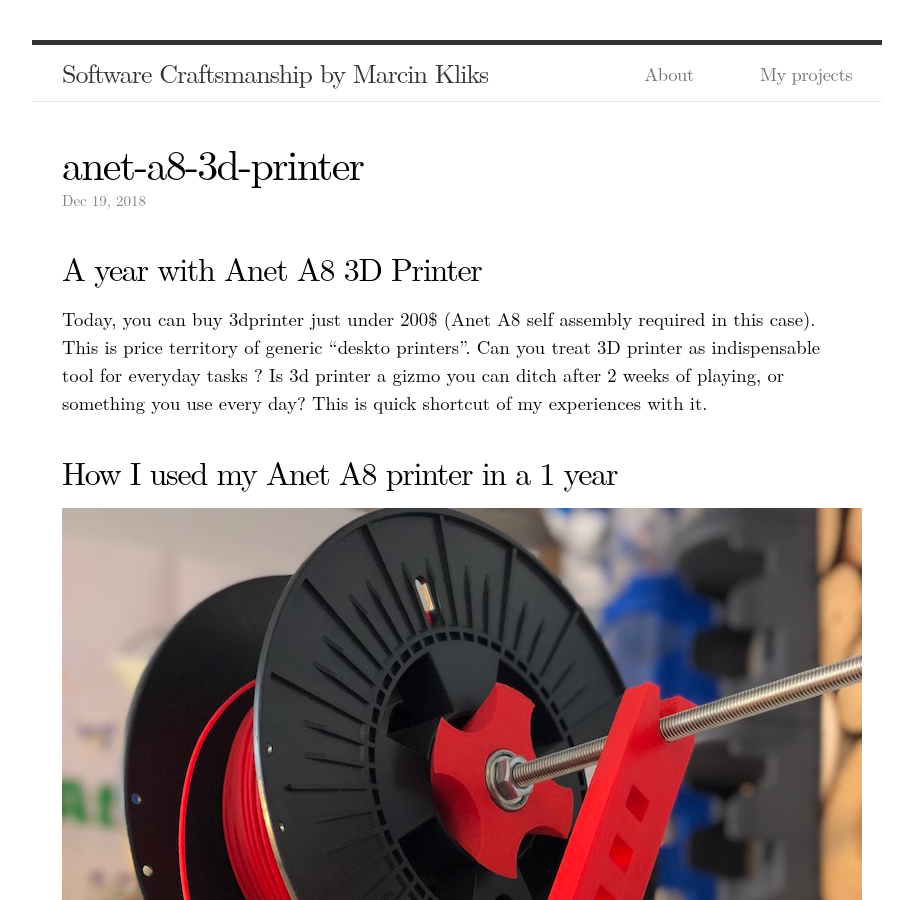
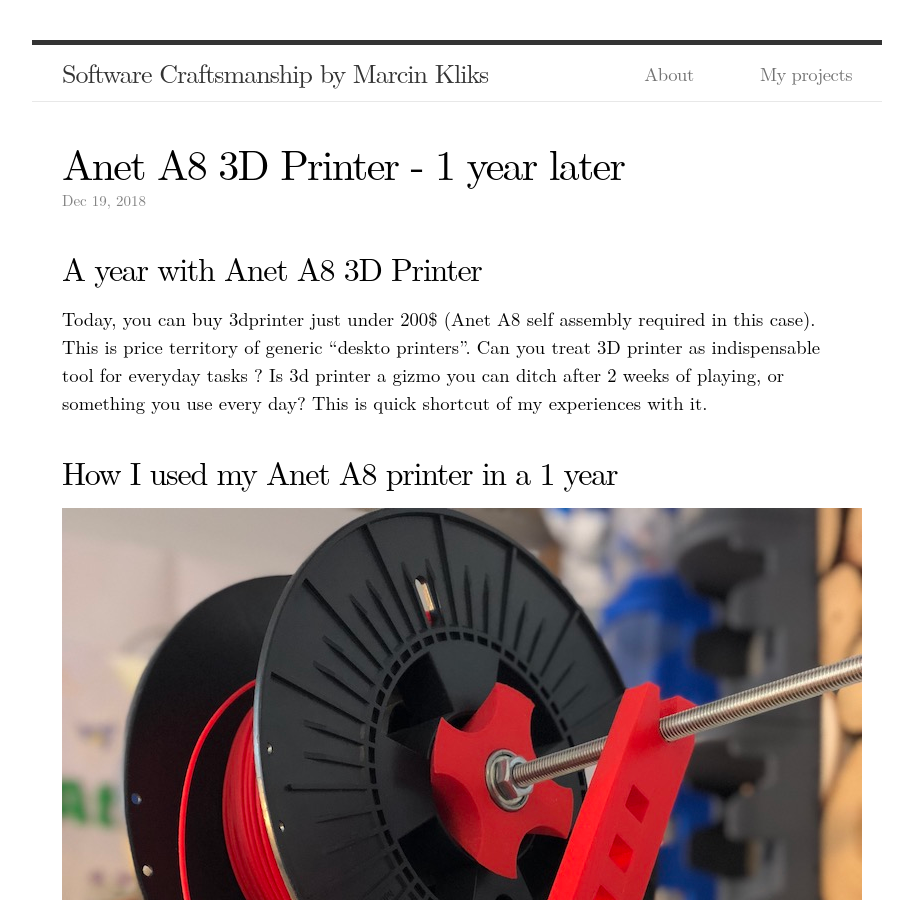
Before and after one commit to vi4m/vi4m.github.io, a Jekyll site: the page built from _posts/2018-12-19-anet-a8-3d-printer.md, in a window 1280 px wide and 900 px high. Shown: the whole window, without its empty margins (183-1096 px from the left). Built offline with Jekyll 4.4.1, drawn with Linux system fonts in a browser that asks for light colours; some web fonts are replaced; comment, search, counter and statistics services are not loaded.

Commit message:
Create 2018-12-19-anet-a8-3d-printer.md

```diff
--- a/_posts/2018-12-19-anet-a8-3d-printer.md
+++ b/_posts/2018-12-19-anet-a8-3d-printer.md
@@ -1,7 +1,7 @@
 ---
 layout: post
 published: true
-title: anet-a8-3d-printer
+title: Anet A8 3D Printer - 1 year later
 comments: true
 ---
 ## A year with Anet A8 3D Printer
```
